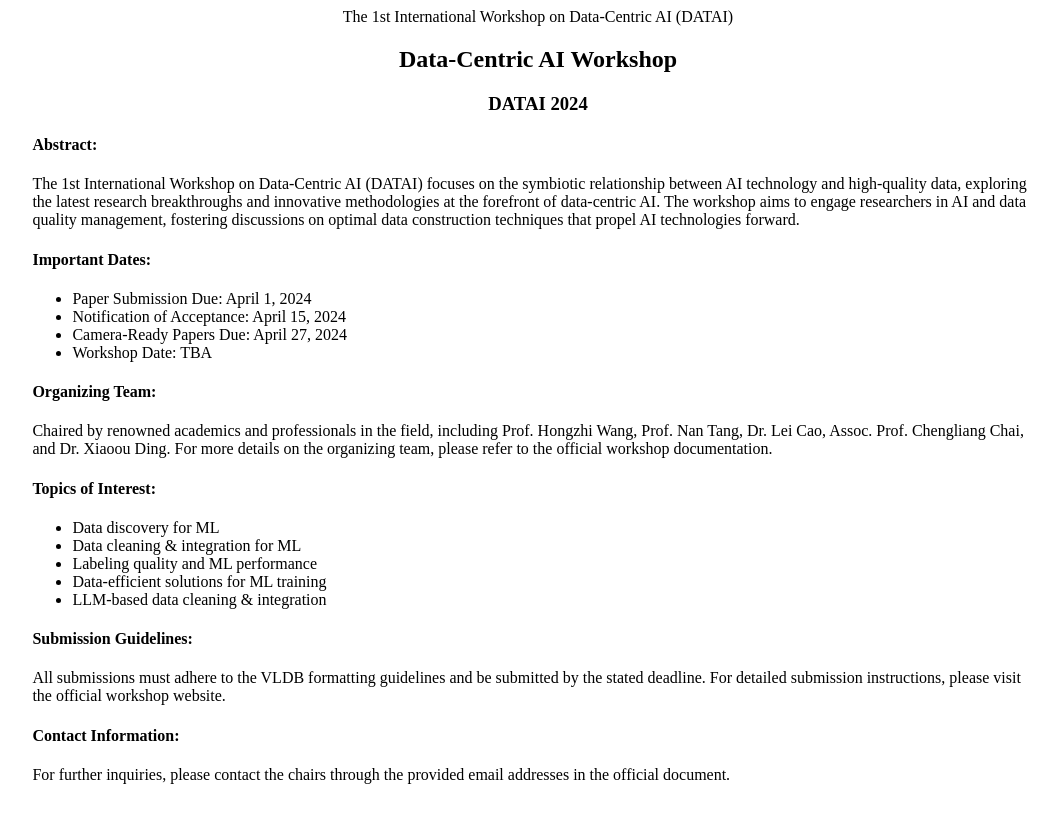
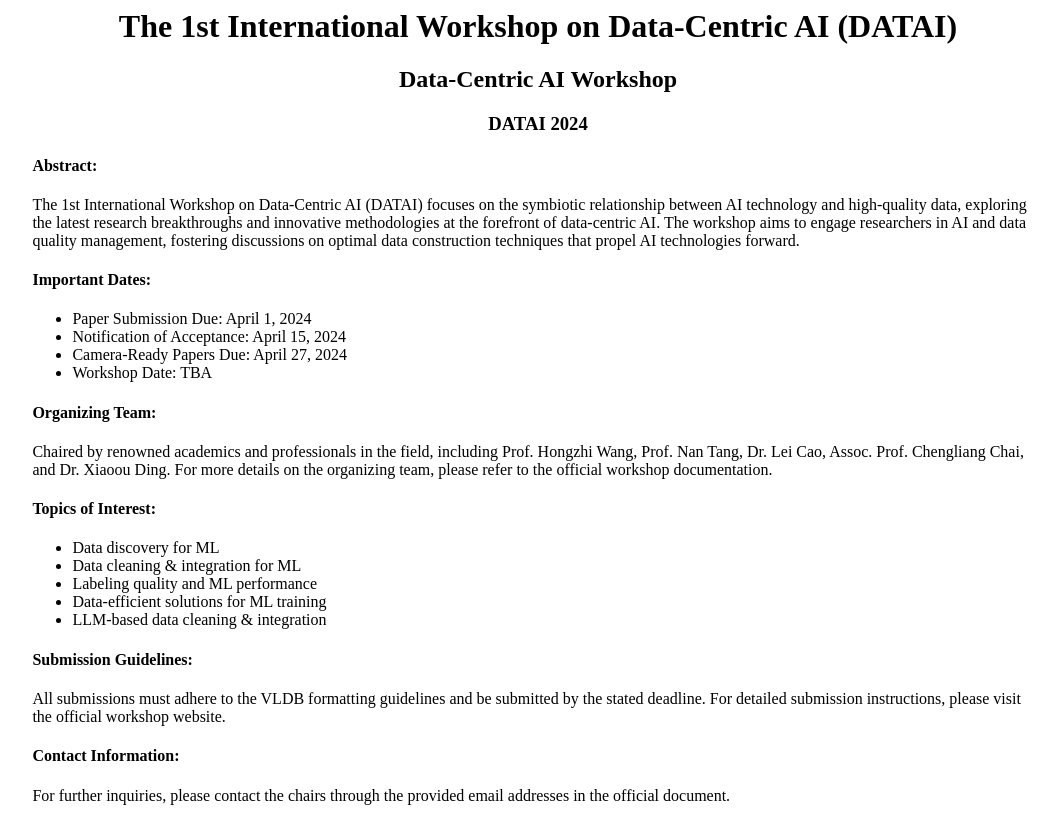
Before and after one commit to Data-CentricAi/DATAI2024, a plain HTML site: page index.html in a window 1280 px wide. Shown: the whole page, without its empty margins (102-1160 px from the left). Before the commit the page ends 804 px from the top, so only its background shows below. Drawn offline with Linux system fonts and the light colour scheme.

Commit message:
Update index.html

```diff
--- a/index.html
+++ b/index.html
@@ -1,5 +1,5 @@
 <div align='center'>
-    </h1>The 1st International Workshop on Data-Centric AI (DATAI)</h1>
+    <h1>The 1st International Workshop on Data-Centric AI (DATAI)</h1>
     <h2>Data-Centric AI Workshop</h2>
     <h3>DATAI 2024</h3>
 </div>
```
